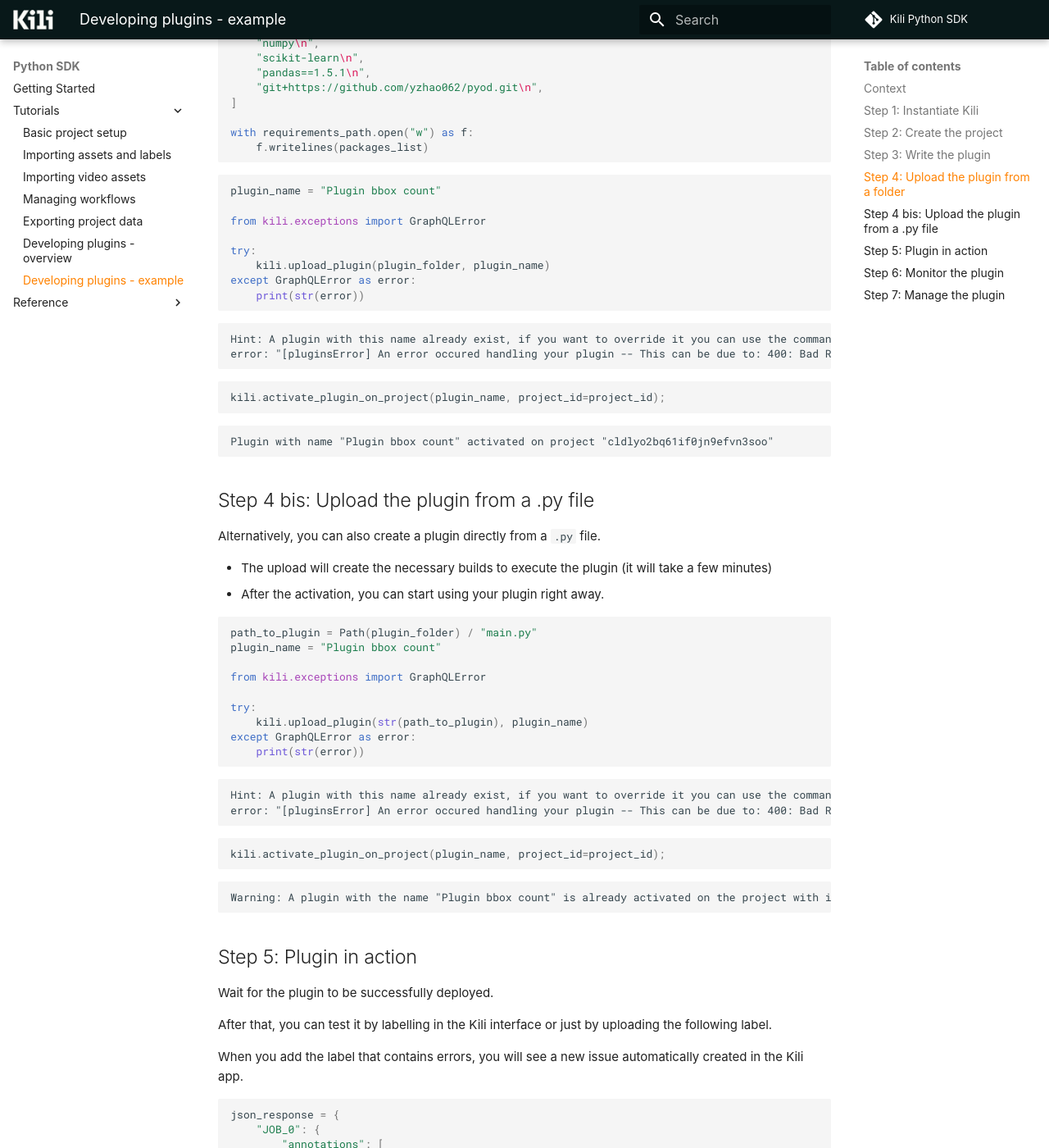
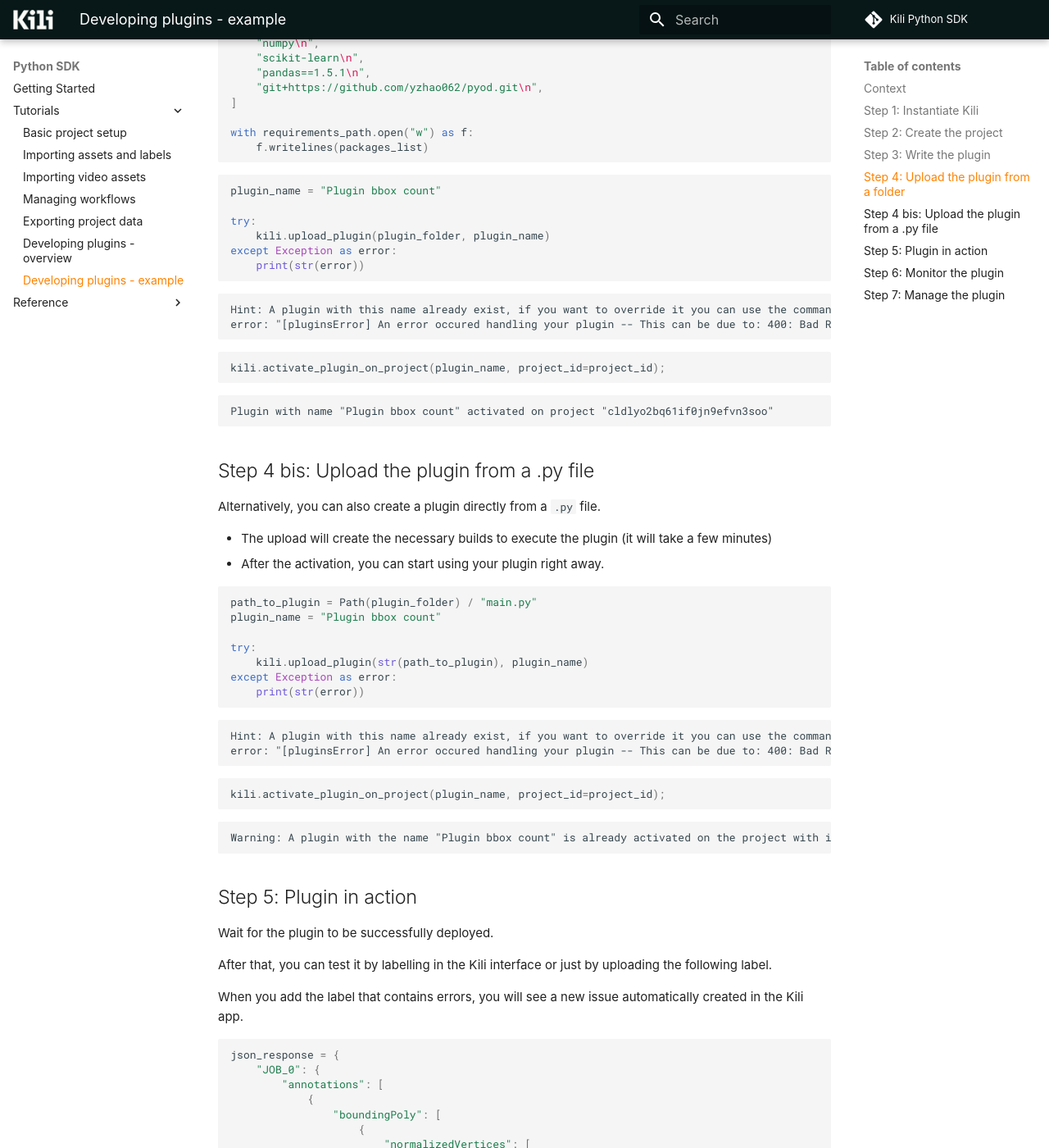
Before and after one commit to kili-technology/kili-python-sdk, an MkDocs documentation site: the page built from docs/sdk/tutorials/plugins_example.md, in a window 1280 px wide and 1400 px high, scrolled down 3627 px. Shown: the whole window at 82% size. Built offline with MkDocs 1.6.1 and Material for MkDocs 9.7.7, drawn with Linux system fonts in a browser that asks for light colours; some web fonts are replaced; comment, search, counter and statistics services are not loaded; the version menu is left out.

Commit message:
refactor: change GraphQL client for gql

````diff
--- a/docs/sdk/tutorials/plugins_example.md
+++ b/docs/sdk/tutorials/plugins_example.md
@@ -207,11 +207,9 @@
 ```python
 plugin_name = "Plugin bbox count"
 
-from kili.exceptions import GraphQLError
-
 try:
     kili.upload_plugin(plugin_folder, plugin_name)
-except GraphQLError as error:
+except Exception as error:
     print(str(error))
 ```
 
@@ -239,11 +237,9 @@
 path_to_plugin = Path(plugin_folder) / "main.py"
 plugin_name = "Plugin bbox count"
 
-from kili.exceptions import GraphQLError
-
 try:
     kili.upload_plugin(str(path_to_plugin), plugin_name)
-except GraphQLError as error:
+except Exception as error:
     print(str(error))
 ```
 
````
Also changed, not shown: docs/sdk/tutorials/plugins_development.md (+1 -3 lines), 4 other files.
